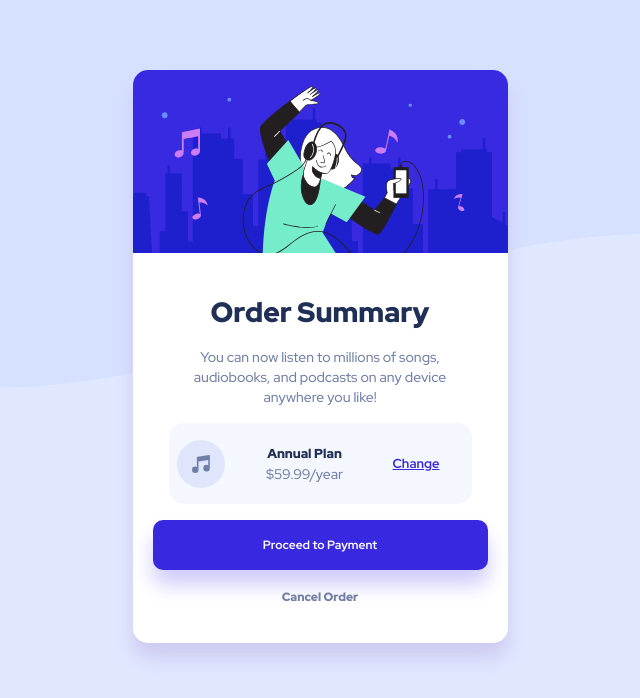
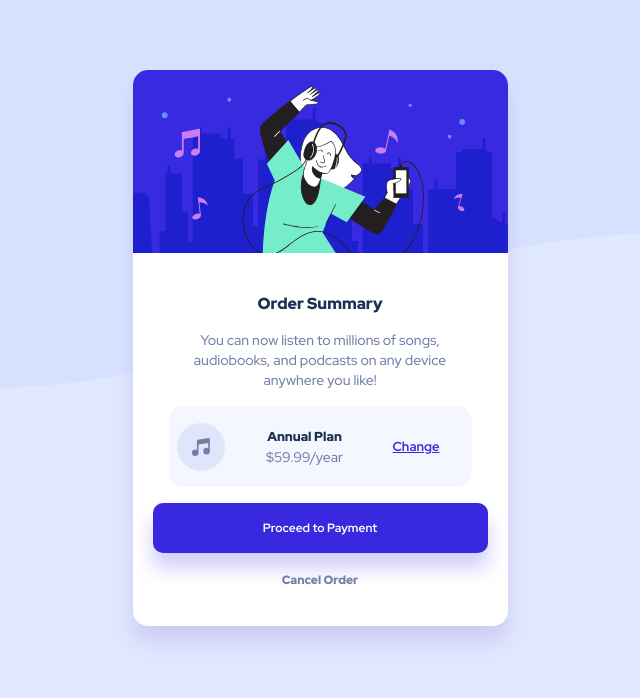
Before and after one commit to ishitaraina1807/Order_Summary_Component, a plain HTML site: page index.html in a window 1280 px wide. Shown: the whole page, without its empty margins (320-960 px from the left). Drawn offline with Linux system fonts and the light colour scheme.

Commit message:
Update styles.css

```diff
--- a/styles.css
+++ b/styles.css
@@ -39,6 +39,7 @@ padding-right: 1rem;
     margin:1rem;
     color: hsl(223, 47%, 23%);
     font-weight: 900;
+    font-size: 1rem;
 }
 
 p {
@@ -104,6 +105,7 @@ button{
     color: hsl(224, 23%, 55%);
     font-weight: 900;
     font-size: 12px;
+    padding: 0rem 1rem;
 }
 .cancel{
     padding: 1rem;
```
